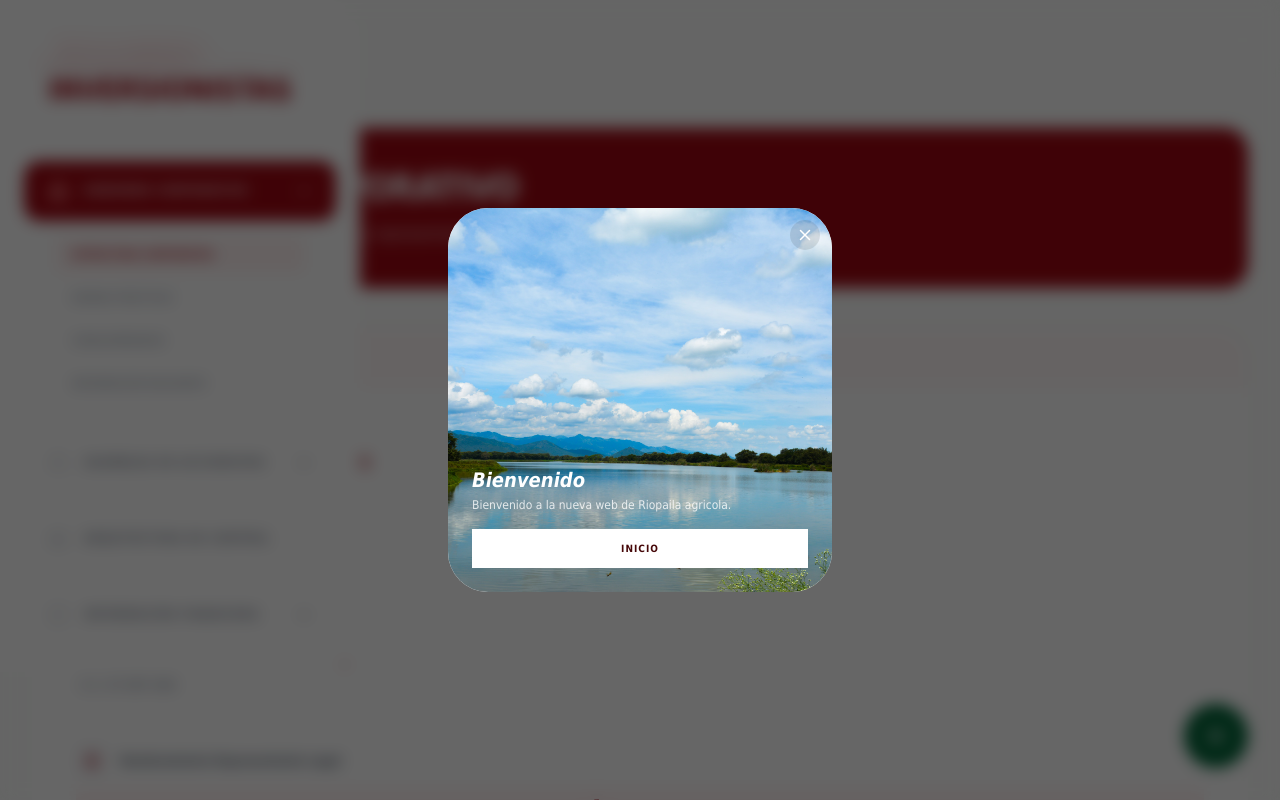
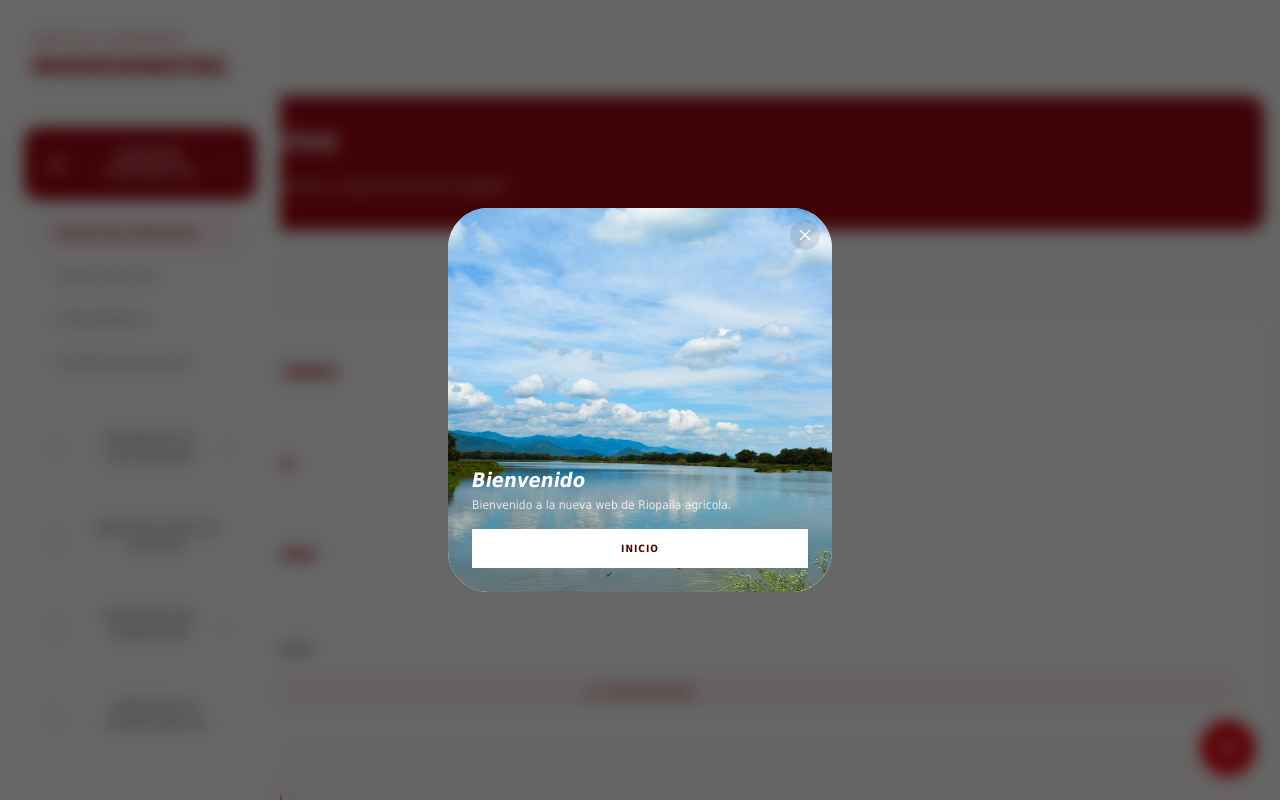
Before and after one commit to Pcomunicaciones/Riopaila, a Next.js app: page /inversionistas in a window 1280 px wide. Shown: the top 800 px of the page. Built offline with nearby package versions, Linux system fonts and the light colour scheme.

Commit message:
mejore aspectos de la web

```diff
--- a/app/globals.css
+++ b/app/globals.css
@@ -138,7 +138,7 @@
     @apply border-border outline-ring/50;
   }
   body {
-    @apply bg-background text-foreground;
+    @apply bg-background text-foreground overflow-x-hidden;
     font-family: 'Tahoma', 'Verdana', sans-serif;
   }
 
--- a/app/inversionistas/page.tsx
+++ b/app/inversionistas/page.tsx
@@ -133,19 +133,19 @@ const MENU_STRUCTURE = [
 /* --- SECCIÓN ACTUALIZADA: COMPONENTES DE DISEÑO --- */
 
 const DataCard = ({ title, children }: { title: string, children: React.ReactNode }) => (
-  <div className="bg-white rounded-[2rem] border border-gray-100 shadow-sm overflow-hidden mb-8" style={{ fontFamily: 'Tahoma, sans-serif' }}>
+  <div className="bg-white rounded-2xl md:rounded-[2rem] border border-gray-100 shadow-sm overflow-hidden mb-8" style={{ fontFamily: 'Tahoma, sans-serif' }}>
     {/* Fondo de cabecera cambiado a rojo muy claro */}
-    <div className="bg-red-50/50 px-8 py-5 border-b border-gray-100">
+    <div className="bg-red-50/50 px-5 md:px-8 py-4 md:py-5 border-b border-gray-100">
       <h3 className="text-red-800 font-bold text-sm uppercase tracking-widest">{title}</h3>
     </div>
-    <div className="p-8">{children}</div>
+    <div className="p-5 md:p-8">{children}</div>
   </div>
 )
 
 // --- COMPONENTE: DocumentCell ACTUALIZADO (Solo vista previa) ---
 
 const DocumentCell = ({ title, fileName }: { title: string, fileName: string }) => (
-  <div className="flex flex-col sm:flex-row justify-between sm:items-center gap-3 p-3 mt-2 border border-gray-100 bg-white rounded-xl hover:border-red-400 transition-all group shadow-sm">
+  <div className="flex flex-col sm:flex-row justify-between sm:items-center gap-3 p-2.5 md:p-3 mt-2 border border-gray-100 bg-white rounded-xl hover:border-red-400 transition-all group shadow-sm">
     <div className="flex items-center gap-3">
       <div className="w-8 h-8 bg-slate-50 rounded-lg flex items-center justify-center text-red-800 group-hover:bg-red-800 group-hover:text-white transition-colors shrink-0">
         <FileText size={16} />
@@ -186,7 +186,7 @@ const EstructuraView = () => (
           { cargo: "SUPLENTE", nombre: "JUAN CARLOS BEDOYA GARCIA", id: "C.C. 16.757.005" },
           { cargo: "SUPLENTE", nombre: "MARIA LEANI CARREÑO ALVARAN", id: "C.C. 67.007.484" }
         ].map((rep, i) => (
-          <div key={i} className="flex flex-col md:flex-row md:items-center justify-between p-4 border-b border-gray-50 last:border-0 hover:bg-red-50/50 rounded-xl transition-colors">
+          <div key={i} className="flex flex-col md:flex-row md:items-center justify-between p-3 md:p-4 border-b border-gray-50 last:border-0 hover:bg-red-50/50 rounded-xl transition-colors">
             <div>
               <p className="text-[10px] font-bold text-red-600 uppercase tracking-widest">{rep.cargo}</p>
               <p className="font-bold text-red-800 text-base">{rep.nombre}</p>
@@ -228,10 +228,10 @@ const EstructuraView = () => (
     </DataCard>
 
     <DataCard title="Principales Accionistas">
-      <div className="overflow-x-auto">
-        <table className="w-full text-left text-sm">
+      <div className="overflow-x-auto -mx-2 sm:mx-0">
+        <table className="w-full text-left text-sm min-w-[500px]">
           <thead>
-            <tr className="text-gray-400 font-bold uppercase text-[10px] tracking-[0.2em] border-b border-gray-100">
+            <tr className="text-gray-400 font-bold uppercase text-[9px] md:text-[10px] tracking-[0.2em] border-b border-gray-100">
               <th className="pb-4 px-2">Accionista</th>
               <th className="pb-4 text-right">Acciones Ordinarias</th>
               <th className="pb-4 text-right">%</th>
@@ -379,7 +379,7 @@ const ConglomeradosView = () => (
           { fecha: "27 de Septiembre de 2016", desc: "Se configura situación de control con la empresa Belmonte Agrícola S.A.S., inscrita ante la cámara de comercio de Cali el 9 de septiembre de 2016 bajo el No. 14665 del libro IX." },
           { fecha: "28 de Diciembre de 2012", desc: "Se configura situación de control con la empresa Bengala Agrícola S.A.S., inscrita ante cámara de comercio de Cali el 5 de marzo de 2013 bajo el No. 2473 de Libro IX." }
         ].map((item, i) => (
-          <div key={i} className="flex gap-4 border-l-4 border-red-600 pl-6 py-2">
+          <div key={i} className="flex gap-4 border-l-4 border-red-600 pl-4 md:pl-6 py-2">
             <div>
               <p className="text-[10px] font-black text-red-600 uppercase tracking-widest">{item.fecha}</p>
               <p className="text-sm text-red-800 leading-relaxed mt-1 font-bold">{item.desc}</p>
@@ -395,7 +395,7 @@ const ConglomeradosView = () => (
           { fecha: "03 de Julio del 2012", desc: "La compañía configuró Grupo Empresarial con las sociedades: Agro Avelina S.A.S.; Agro El Venado S.A.S; Agro La Pampa S.A.S.; Agro La Balsa S.A.S.; Cauca Grande S.A. Inscripción 19 de julio 2012 bajo el número 8772 del libro IX." },
           { fecha: "28 de Diciembre de 2012", desc: "Se configura Grupo Empresarial con la empresa Bengala Agrícola S.A.S., inscrita ante cámara de comercio de Cali el 5 de marzo de 2013 bajo el No. 2472 de Libro IX." }
         ].map((item, i) => (
-          <div key={i} className="flex gap-4 border-l-4 border-red-800 pl-6 py-2">
+          <div key={i} className="flex gap-4 border-l-4 border-red-800 pl-4 md:pl-6 py-2">
             <div>
               <p className="text-[10px] font-black text-red-800 uppercase tracking-widest">{item.fecha}</p>
               <p className="text-sm text-gray-600 leading-relaxed mt-1">{item.desc}</p>
@@ -1084,7 +1084,7 @@ const AtencionInversionistaView = () => {
           </div>
         </div>
 
-        <div className="bg-red-50/50 p-6 rounded-2xl border border-red-50">
+        <div className="bg-red-50/50 p-4 md:p-6 rounded-2xl border border-red-50">
           <h5 className="text-[11px] font-black text-red-800 uppercase tracking-widest mb-4">La solicitud deberá contener como mínimo:</h5>
           <ul className="space-y-3">
             {[
@@ -1147,18 +1147,18 @@ export default function InversionistasPage() {
   const [activeSubItem, setActiveSubItem] = useState<string>('estructura')
   const [isSidebarOpen, setIsSidebarOpen] = useState(false)
   return (
-    <div className="flex bg-[#fcfdfc] min-h-screen" style={{ fontFamily: 'Tahoma, sans-serif' }}>
+    <div className="flex bg-[#fcfdfc] min-h-screen overflow-x-hidden" style={{ fontFamily: 'Tahoma, sans-serif' }}>
       {/* SIDEBAR INVERSIONISTAS */}
-      <aside className={`fixed lg:sticky top-0 lg:top-28 left-0 h-[calc(100vh-8rem)] w-[360px] bg-white border border-gray-100 flex flex-col transition-transform z-40 rounded-r-[2.5rem] shadow-2xl lg:shadow-sm self-start ${isSidebarOpen ? 'translate-x-0' : '-translate-x-full lg:translate-x-0'}`}>
+      <aside className={`fixed lg:sticky top-0 lg:top-28 left-0 h-screen lg:h-[calc(100vh-8rem)] w-[280px] xs:w-[320px] sm:w-[360px] bg-white border-r border-gray-100 flex flex-col transition-transform duration-300 z-50 lg:z-40 shadow-2xl lg:shadow-none self-start ${isSidebarOpen ? 'translate-x-0' : '-translate-x-full lg:translate-x-0'}`}>
 
 
 
         {/* ENCABEZADO FIJO */}
 
         {/* ENCABEZADO FIJO */}
-        <div className="p-12 pb-8 border-b border-gray-50 shrink-0">
-          <span className="text-[10px] font-bold text-red-600 tracking-[0.3em] uppercase block mb-3">Castilla Agrícola</span>
-          <h2 className="text-3xl font-bold text-red-800 not-italic uppercase tracking-tight leading-none">Inversionistas</h2>
+        <div className="p-8 md:p-12 pb-6 md:pb-8 border-b border-gray-50 shrink-0">
+          <span className="text-[10px] font-bold text-red-600 tracking-[0.3em] uppercase block mb-2 md:mb-3">Castilla Agrícola</span>
+          <h2 className="text-2xl md:text-3xl font-bold text-red-800 not-italic uppercase tracking-tight leading-none">Inversionistas</h2>
         </div>
 
 
@@ -1200,7 +1200,7 @@ export default function InversionistasPage() {
 
                   <motion.div initial={{ height: 0, opacity: 0 }} animate={{ height: "auto", opacity: 1 }} exit={{ height: 0, opacity: 0 }} className="overflow-hidden">
 
-                    <div className="py-4 px-8 space-y-2">
+                    <div className="py-4 px-4 sm:px-8 space-y-2">
 
                       {menu.subItems.map((sub) => (
 
@@ -1233,7 +1233,7 @@ export default function InversionistasPage() {
 
       {/* ÁREA DE CONTENIDO */}
 
-      <main className="flex-1 px-8 lg:px-20 pt-32 lg:pt-40 pb-20 overflow-x-hidden">
+      <main className="flex-1 px-4 sm:px-8 lg:px-20 pt-24 md:pt-32 lg:pt-40 pb-20 overflow-x-hidden">
 
         {/* 👇 AQUÍ ESTÁ EL CAMBIO: Quité h-[280px] y puse min-h-[160px] con py-10. También ajusté el borde a rounded-3xl 👇 */}
 
@@ -1241,9 +1241,9 @@ export default function InversionistasPage() {
 
 
         {/* 👇 BANNER PRINCIPAL ACTUALIZADO A ROJO 👇 */}
-        <div className="relative w-full min-h-[160px] py-10 bg-red-800 rounded-3xl overflow-hidden mb-10 flex items-center px-10 shadow-xl shadow-red-900/10">
-          <div className="relative z-10">
-            <h1 className="text-4xl lg:text-5xl font-bold text-white uppercase not-italic tracking-tight leading-none">
+        <div className="relative w-full min-h-[120px] md:min-h-[160px] py-8 md:py-10 bg-red-800 rounded-2xl md:rounded-3xl overflow-hidden mb-8 md:mb-10 flex items-center px-6 md:px-10 shadow-xl shadow-red-900/10">
+          <div className="relative z-10 w-full">
+            <h1 className="text-2xl sm:text-3xl md:text-4xl lg:text-5xl font-bold text-white uppercase not-italic tracking-tight leading-tight md:leading-none">
               {MENU_STRUCTURE.find(m => m.id === openMenuId)?.label || "INVERSIONISTAS"}
             </h1>
 
@@ -1307,10 +1307,11 @@ export default function InversionistasPage() {
 
 
 
-      <button onClick={() => setIsSidebarOpen(!isSidebarOpen)} className="lg:hidden fixed bottom-8 right-8 z-50 bg-[#006437] text-white p-5 rounded-full shadow-2xl border-2 border-[#a3c74a]">
-
+      <button
+        onClick={() => setIsSidebarOpen(!isSidebarOpen)}
+        className="lg:hidden fixed bottom-6 right-6 md:bottom-8 md:right-8 z-50 bg-red-600 text-white p-4 md:p-5 rounded-full shadow-2xl border-2 border-red-400 active:scale-90 transition-transform"
+      >
         {isSidebarOpen ? <X size={24} /> : <Menu size={24} />}
-
       </button>
 
 
--- a/components/home/HeroSection.tsx
+++ b/components/home/HeroSection.tsx
@@ -114,17 +114,17 @@ export function HeroSection() {
               </motion.div>
 
               {/* Título Principal */}
-              <h1 className="text-3xl sm:text-5xl lg:text-7xl font-black text-white/95 leading-[1.1] md:leading-[1] mb-6 drop-shadow-2xl">
+              <h1 className="text-2xl sm:text-4xl md:text-5xl lg:text-7xl font-black text-white/95 leading-[1.1] md:leading-[1] mb-6 drop-shadow-2xl">
                 {HERO_SLIDES[current].title}
               </h1>
 
               {/* Descripción */}
-              <p className="text-base md:text-xl text-white/80 mb-8 md:mb-10 leading-relaxed max-w-xl font-light">
+              <p className="text-sm sm:text-base md:text-xl text-white/80 mb-8 md:mb-10 leading-relaxed max-w-xl font-light">
                 {HERO_SLIDES[current].description}
               </p>
 
               {/* Botones de Acción (CTA) */}
-              <div className="flex flex-col sm:flex-row gap-4">
+              <div className="flex flex-col sm:flex-row gap-4 mt-8">
                 <motion.div whileHover={{ scale: 1.05 }} whileTap={{ scale: 0.95 }} className="w-full sm:w-auto">
                   <Link
                     href={HERO_SLIDES[current].primaryBtn.href}
--- a/components/home/ImageCarousel.tsx
+++ b/components/home/ImageCarousel.tsx
@@ -141,11 +141,11 @@ export function ImageCarousel() {
                     Riopaila Agrícola
                   </span>
 
-                  <h3 className="text-4xl md:text-6xl font-bold mb-6 text-white/95 leading-tight tracking-tight drop-shadow-sm">
+                  <h3 className="text-3xl sm:text-4xl md:text-6xl font-bold mb-6 text-white/95 leading-tight tracking-tight drop-shadow-sm">
                     {currentItem.title}
                   </h3>
 
-                  <p className="text-lg md:text-xl text-gray-400 font-light border-l-[3px] border-red-600 pl-5 leading-relaxed">
+                  <p className="text-base md:text-xl text-gray-400 font-light border-l-[3px] border-red-600 pl-5 leading-relaxed">
                     {currentItem.description}
                   </p>
                 </motion.div>
--- a/components/home/KPICard.tsx
+++ b/components/home/KPICard.tsx
@@ -47,7 +47,7 @@ export function KPICard({ value, suffix = "", label, description, delay = 0 }: K
       animate={isInView ? { opacity: 1, y: 0, rotateY: 0 } : {}}
       transition={{ duration: 1, delay: delay * 0.2, ease: "easeOut" }}
       whileHover={{ y: -15, scale: 1.02 }}
-      className="relative group perspective-1000 bg-white/5 backdrop-blur-xl rounded-[2.5rem] p-10 border border-white/10 shadow-2xl overflow-hidden"
+      className="relative group perspective-1000 bg-white/5 backdrop-blur-xl rounded-[2.5rem] p-6 sm:p-10 border border-white/10 shadow-2xl overflow-hidden"
     >
       {/* Luz que sigue al mouse dentro de la tarjeta */}
       <motion.div
@@ -60,8 +60,8 @@ export function KPICard({ value, suffix = "", label, description, delay = 0 }: K
         }}
       />
 
-        <div className="relative z-10">
-          <div className="text-6xl md:text-7xl font-black text-white mb-4 tracking-tighter flex items-baseline gap-1">
+        <div className="relative z-10 w-full">
+          <div className="text-5xl sm:text-6xl md:text-7xl font-black text-white mb-4 tracking-tighter flex items-baseline gap-1">
             <motion.span>{displayValue}</motion.span>
             <span className="text-red-500 text-4xl group-hover:scale-125 transition-transform duration-500">{suffix}</span>
           </div>
--- a/components/home/QuickLinksSection.tsx
+++ b/components/home/QuickLinksSection.tsx
@@ -163,7 +163,7 @@ export function QuickLinksSection() {
         </motion.div>
 
         {/* --- EL GRID DE LAS TARJETAS --- */}
-        <div className="grid lg:grid-cols-3 gap-10">
+        <div className="grid grid-cols-1 md:grid-cols-2 lg:grid-cols-3 gap-6 md:gap-10">
           {/* Recorremos nuestra lista de links y dibujamos una tarjeta por cada uno */}
           {quickLinks.map((link, index) => (
             <InteractiveCard
--- a/components/home/SustainabilitySection.tsx
+++ b/components/home/SustainabilitySection.tsx
@@ -105,9 +105,9 @@ export function SustainabilitySection() {
             initial={{ rotate: -10, opacity: 0 }}
             animate={isInView ? { rotate: 0, opacity: 1 } : {}}
             transition={{ duration: 0.6, ease: "easeOut" }}
-            className="flex items-center gap-3 px-8 py-2.5 border-2 border-red-600/40 bg-red-600/10 text-white/95 rounded-full text-xs font-black uppercase tracking-[0.6em] mb-12 will-change-transform shadow-[0_0_30px_rgba(220,38,38,0.2)]"
+            className="flex items-center gap-2 md:gap-3 px-6 md:px-8 py-2 md:py-2.5 border-2 border-red-600/40 bg-red-600/10 text-white/95 rounded-full text-[10px] md:text-xs font-black uppercase tracking-[0.4em] md:tracking-[0.6em] mb-8 md:mb-12 will-change-transform shadow-[0_0_30px_rgba(220,38,38,0.2)]"
           >
-            <Sparkles size={18} className="animate-pulse text-red-600" /> SOSTENIBILIDAD
+            <Sparkles size={16} className="animate-pulse text-red-600 md:w-[18px] md:h-[18px]" /> SOSTENIBILIDAD
           </motion.div>
           {/* ====================================================================== */}
 
--- a/components/layout/Header.tsx
+++ b/components/layout/Header.tsx
@@ -95,16 +95,15 @@ export function Header() {
         <div className="flex items-center justify-between h-16">
 
           {/* LOGO */}
-          <Link href="/" className="flex items-center space-x-3 group">
+          <Link href="/" className="flex items-center space-x-2 md:space-x-3 group">
             <img
               src="/Imagenes/LOGO-RIO-POS.png"
               alt="Logo"
-              className="h-10 w-auto object-contain transition-all duration-300"
+              className="h-8 md:h-10 w-auto object-contain transition-all duration-300"
             />
-            <div className="hidden sm:block transition-colors text-white">
-              {/* Ajusta este texto al de la nueva empresa si es necesario */}
-              <p className="font-bold text-lg leading-tight tracking-tight">Riopaila Agricola</p>
-              <p className="text-[10px] font-black opacity-80 uppercase tracking-widest">S.A.</p>
+            <div className="hidden xs:block transition-colors text-white">
+              <p className="font-bold text-base md:text-lg leading-tight tracking-tight">Riopaila Agricola</p>
+              <p className="text-[8px] md:text-[10px] font-black opacity-80 uppercase tracking-widest">S.A.</p>
             </div>
           </Link>
 
```
Also changed, not shown: components/layout/Footer.tsx (+4 -4 lines).
